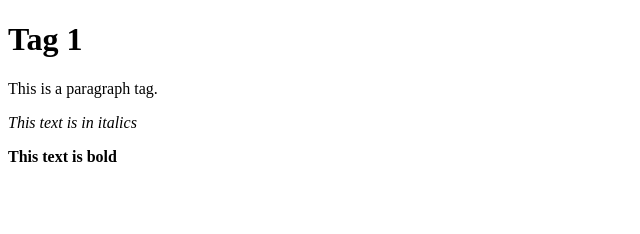
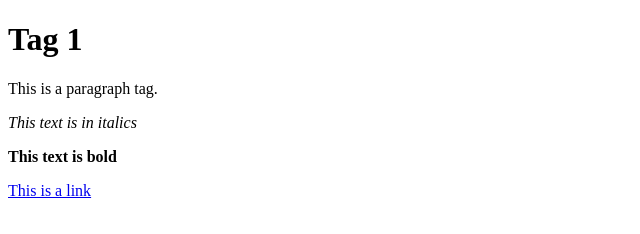
Before and after one commit to mussitu/homework2, a plain HTML site: page index.html in a window 1280 px wide. Shown: the whole page, without its empty margins (0-640 px from the left). Drawn offline with Linux system fonts and the light colour scheme.

Commit message:
Anchor Tag

```diff
--- a/index.html
+++ b/index.html
@@ -11,5 +11,6 @@
 		<p>This is a paragraph tag.</p>
 		<p><i>This text is in italics</i></p>
 		<p><b>This text is bold</b></p>
+		<p><a href="#nowhere">This is a link</a></p>
 	</body>
 </html>
```
